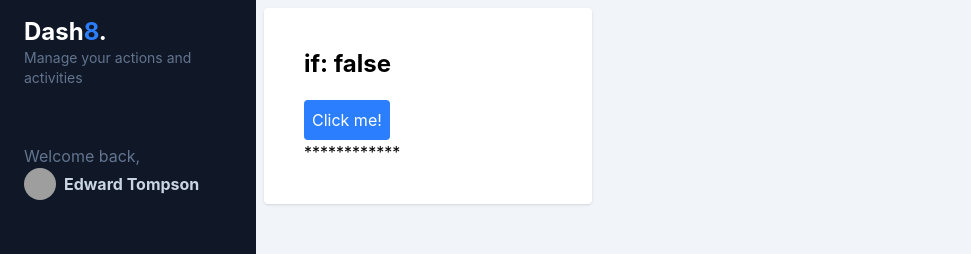
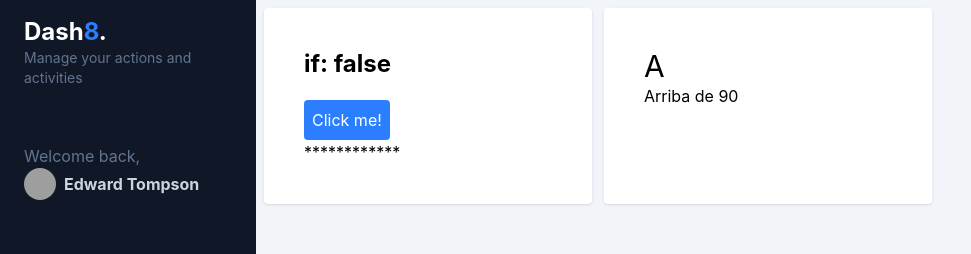
Before and after one commit to cristiancajiaos/10-my-dashboard, an Angular app: page /dashboard/control-flow in a window 1280 px wide. Shown: the top 254 px of the page, without its empty margins (0-971 px from the left). Built offline with nearby package versions, Linux system fonts and the light colour scheme; grey boxes are pictures that could not be loaded.

Commit message:
Añadido ejemplo de @switch

```diff
--- a/src/app/dashboard/pages/control-flow/control-flow.html
+++ b/src/app/dashboard/pages/control-flow/control-flow.html
@@ -13,5 +13,21 @@
         <p>************</p>
       }
     </div>
+    <div class="bg-white rounded shadow p-10">
+      <h2 class="text-3xl">{{grade()}}</h2>
+      @switch (grade()) {
+        @case ('A') {
+          <p>Arriba de 90</p>
+        }
+
+        @case ('B') {
+          <p>Arriba de 90</p>
+        }
+
+        @default {
+          <p>Reprobado</p>
+        }
+      }
+    </div>
   </div>
 </section>
--- a/src/app/dashboard/pages/control-flow/control-flow.ts
+++ b/src/app/dashboard/pages/control-flow/control-flow.ts
@@ -1,5 +1,6 @@
 import { ChangeDetectionStrategy, Component, signal } from '@angular/core';
 
+type Grade = 'A'|'B'|'F';
 @Component({
   selector: 'app-control-flow',
   imports: [],
@@ -14,6 +15,7 @@
 export default class ControlFlow {
 
   public showContent = signal(false);
+  public grade = signal<Grade>('A');
 
   public toggleContent() {
     this.showContent.update(value => !value);
```
